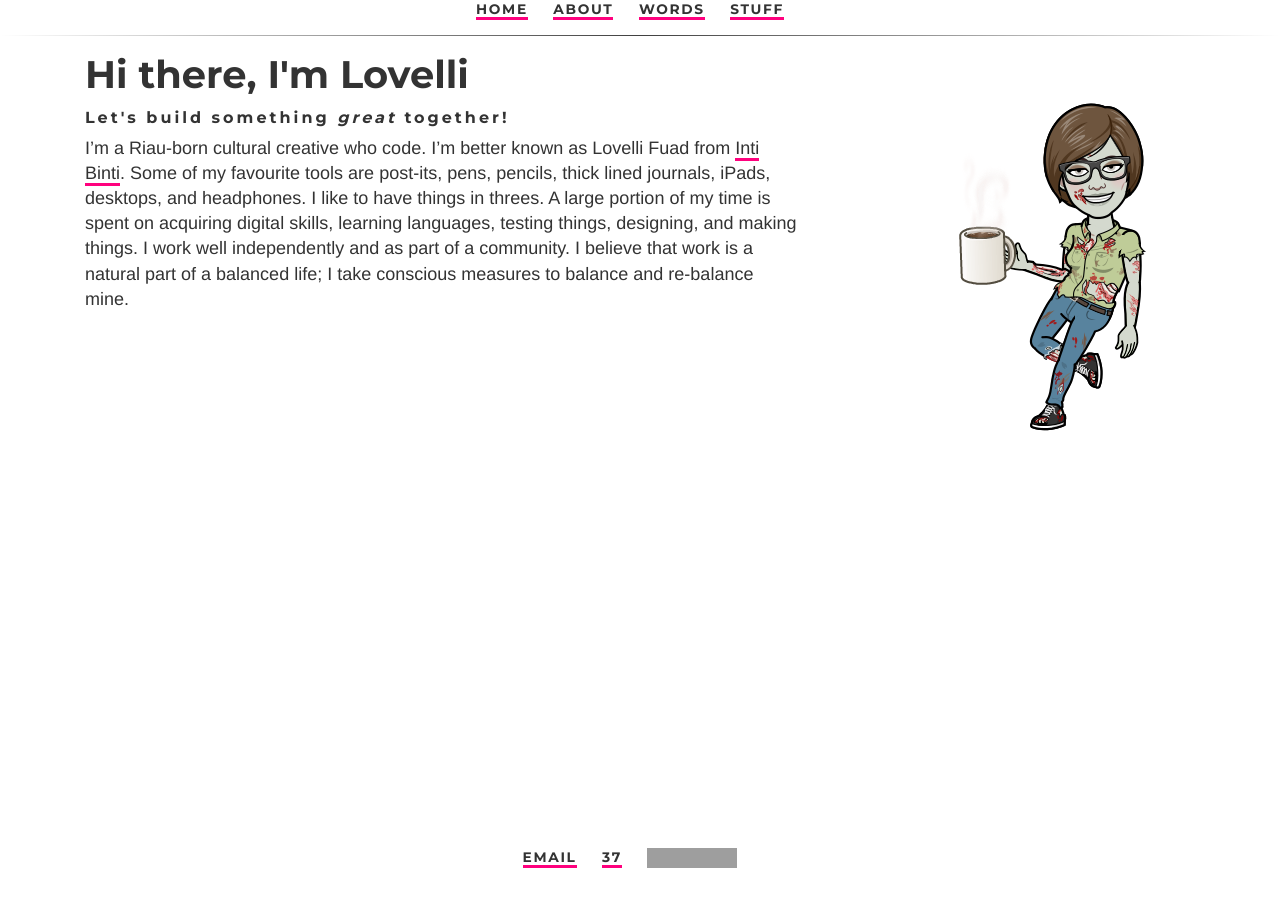
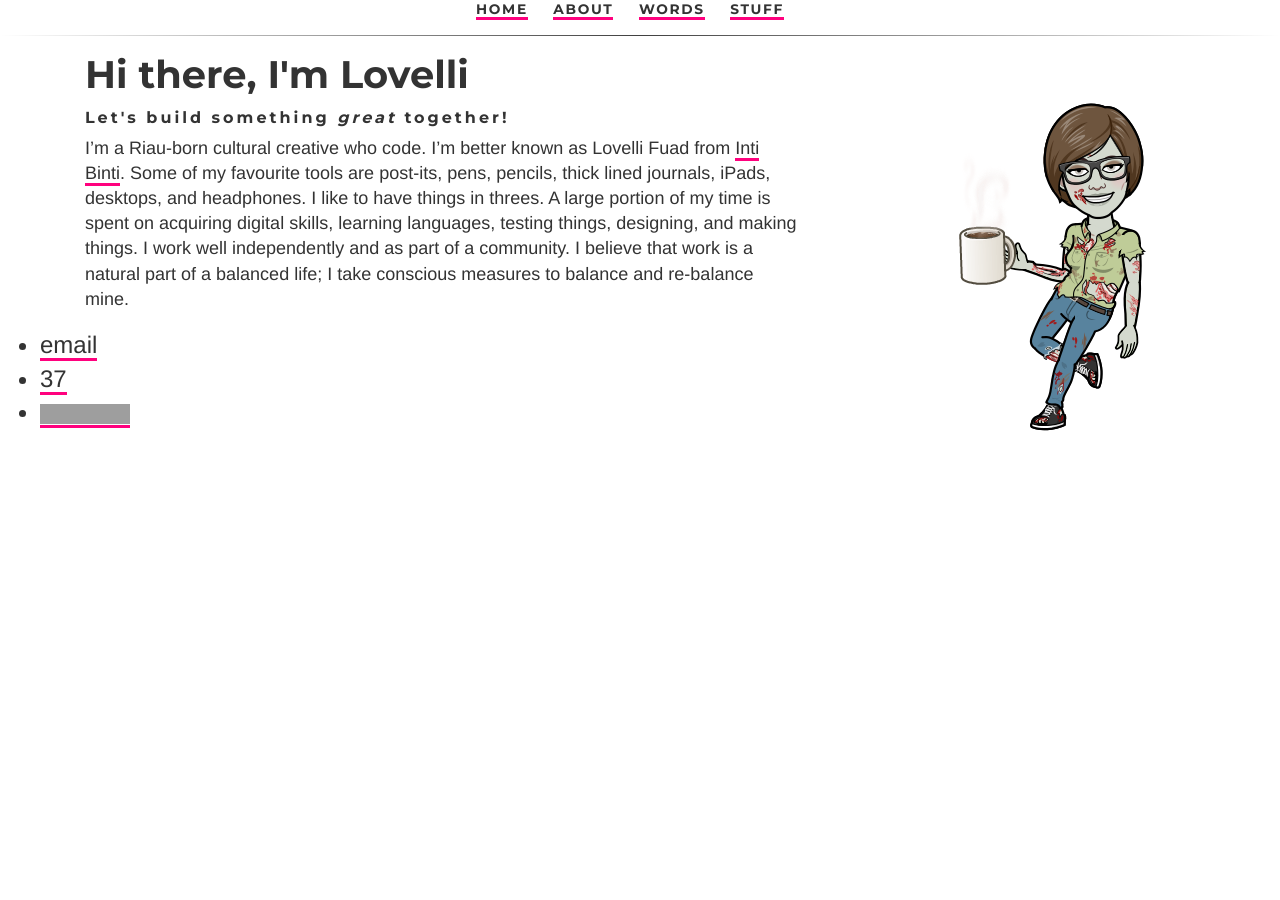
Before and after one commit to ariesti/ariesti.github.io, a Jekyll site: the page built from index.html, in a window 1280 px wide. Built offline with Jekyll 4.4.1, drawn with Linux system fonts in a browser that asks for light colours; grey boxes are pictures that could not be loaded.

Commit message:
Update main.css

```diff
--- a/css/main.css
+++ b/css/main.css
@@ -130,8 +130,8 @@ a:hover { color: #ff017e; }
 /* Paragraphs */
 p { font-size: 18px; line-height: 1.4em; color: #333; }
 ul { font-size: 1.5em; line-height: 1.4em; color: #333; }
-header ul, footer ul { text-decoration: none; font-size: 1.25em; padding: 0px; list-style-type: none; font-weight: bold; }
-header ul li, footer ul li { display: inline; margin-right: 20px; }
+header ul { text-decoration: none; font-size: 1.25em; padding: 0px; list-style-type: none; font-weight: bold; }
+header ul li { display: inline; margin-right: 20px; }
 
 
 /* Blockquote */
@@ -162,24 +162,7 @@ blockquote p {
 
 /* Footer */
 
-footer {
-	font-family: Montserrat, sans-serif;
-	letter-spacing: .15em;
-	text-transform: uppercase;
-	font-weight: 200;
-	font-size: 11px;
-	text-align: center;
-}
 
-.footer {
-  position: absolute;
-  right: 0;
-  bottom: 0;
-  left: 0;
-  padding: 1rem;
-  background-color: #fffff;
-  text-align: center;
-}
 
 /* Blog */
 ul.posts { margin: 20px auto 40px; font-size: 1.2em; color: #ff017e; }
```
